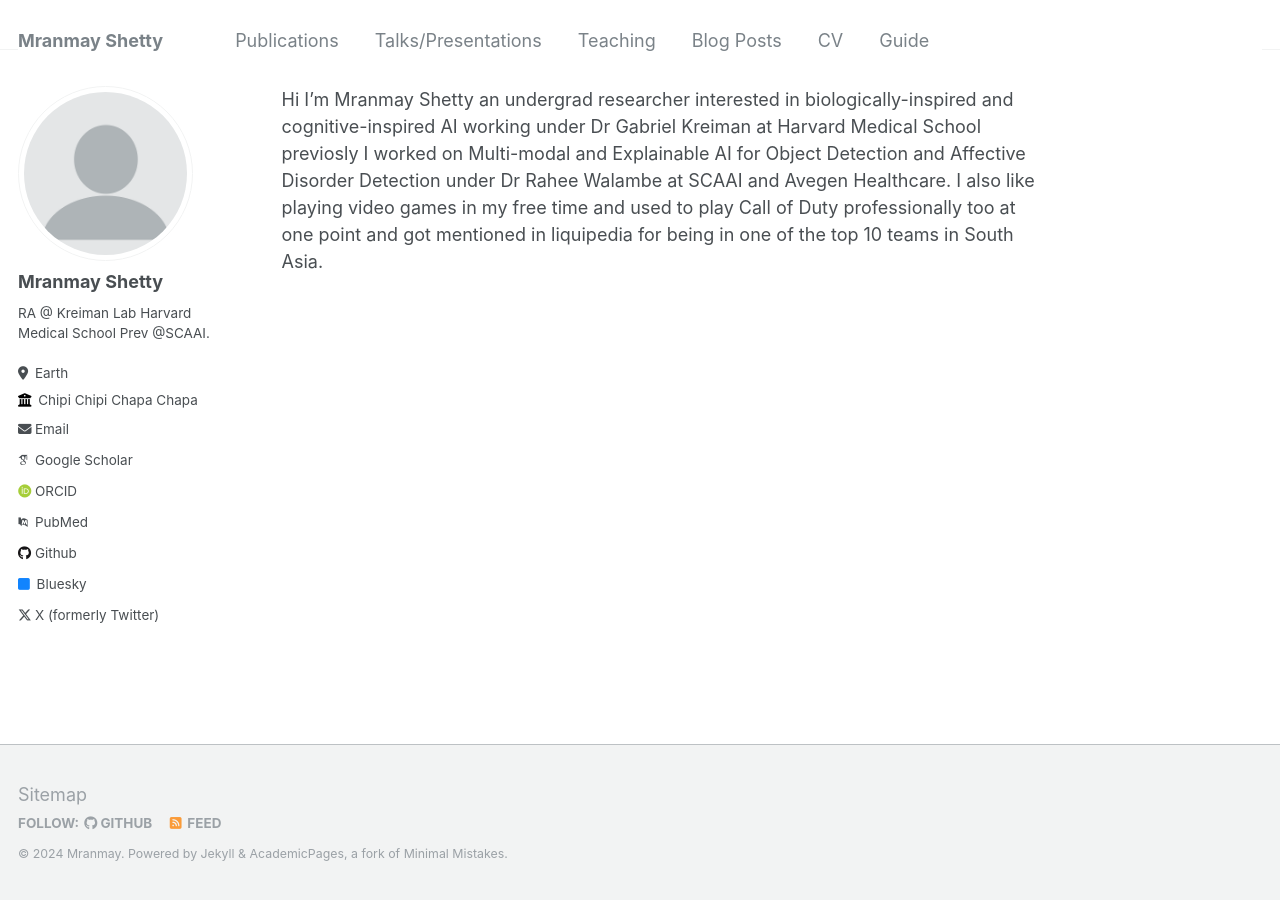
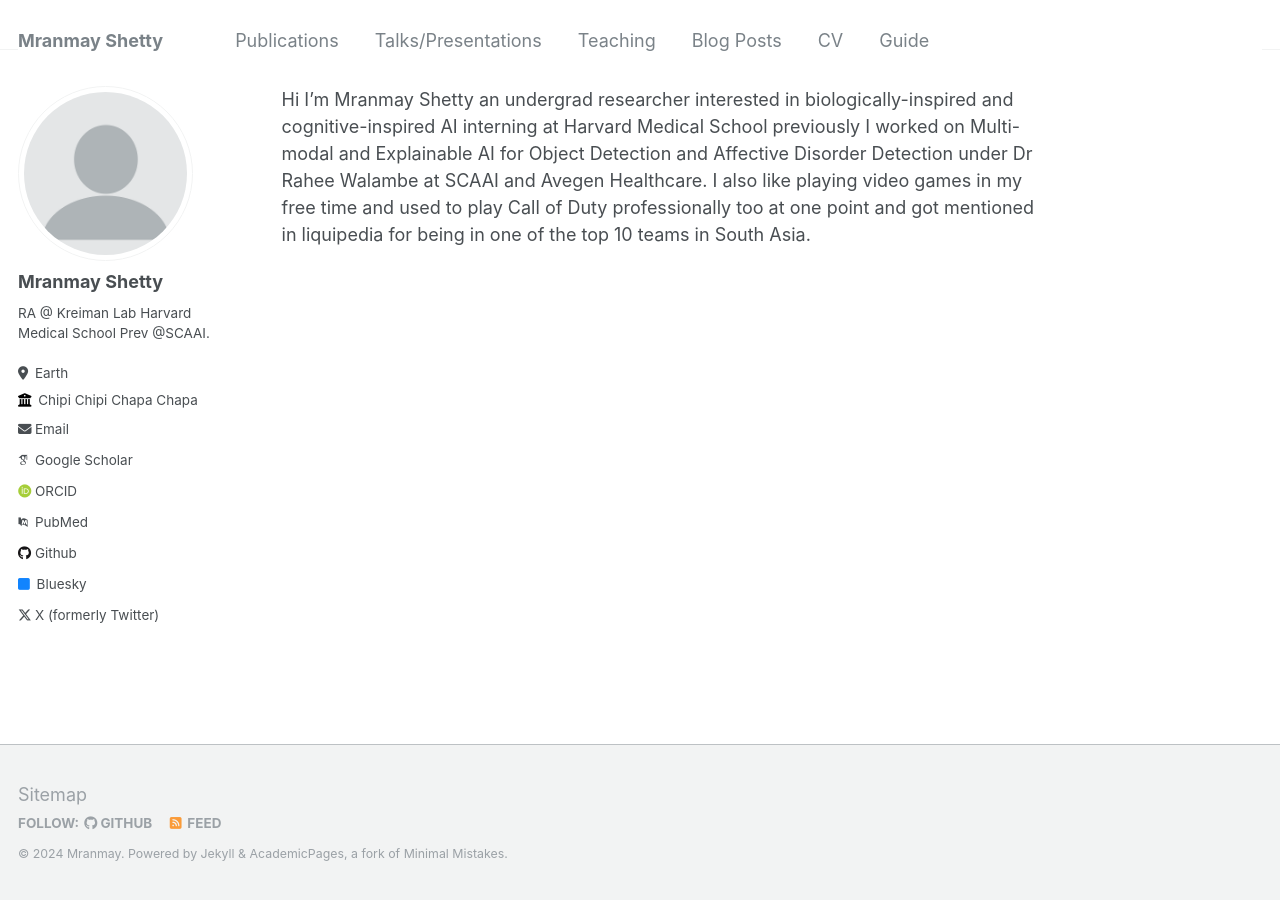
Before and after one commit to Mranmay/mranmay.github.io, a Jekyll site: the page built from _pages/about.md, in a window 1280 px wide. Built offline with Jekyll 4.4.1, drawn with Linux system fonts in a browser that asks for light colours; some web fonts are replaced.

Commit message:
Update about.md

```diff
--- a/_pages/about.md
+++ b/_pages/about.md
@@ -6,4 +6,4 @@ redirect_from:
   - /about.html
 ---
 
-Hi I'm Mranmay Shetty an undergrad researcher interested in biologically-inspired and cognitive-inspired AI working under Dr Gabriel Kreiman at Harvard Medical School previosly I worked on Multi-modal and Explainable AI for Object Detection and Affective Disorder Detection under Dr Rahee Walambe at SCAAI and Avegen Healthcare. I also like playing video games in my free time and used to play Call of Duty professionally too at one point and got mentioned in liquipedia for being in one of the top 10 teams in South Asia.
+Hi I'm Mranmay Shetty an undergrad researcher interested in biologically-inspired and cognitive-inspired AI interning at Harvard Medical School previously I worked on Multi-modal and Explainable AI for Object Detection and Affective Disorder Detection under Dr Rahee Walambe at SCAAI and Avegen Healthcare. I also like playing video games in my free time and used to play Call of Duty professionally too at one point and got mentioned in liquipedia for being in one of the top 10 teams in South Asia.
```
